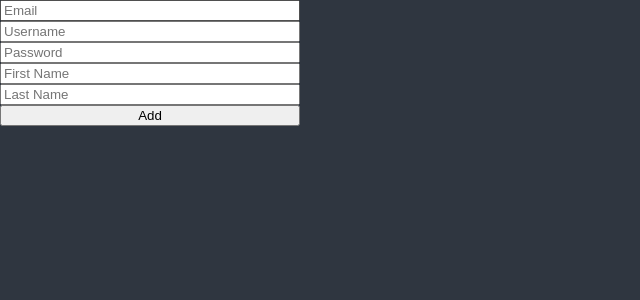
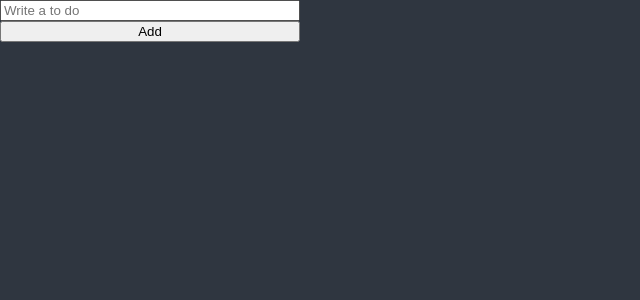
Before and after one commit to daehyeong2/react-masterclass, a React (Create React App) app: page / in a window 1280 px wide. Shown: the top 300 px of the page, without its empty margins (0-640 px from the left). Built offline with nearby package versions, Linux system fonts and the light colour scheme.

Commit message:
6.9 ~ 6.10

```diff
--- a/src/App.tsx
+++ b/src/App.tsx
@@ -1,5 +1,5 @@
 import { createGlobalStyle } from "styled-components";
-import ToDoList from "./ToDoList";
+import ToDoList from "./components/ToDoList";
 
 const GlobalStyle = createGlobalStyle`
 @import url('https://fonts.googleapis.com/css2?family=Source+Sans+Pro:wght@300;400&display=swap');
--- a/src/ToDoList.tsx
+++ /dev/null
@@ -1,113 +0,0 @@
-import { useForm } from "react-hook-form";
-
-// function ToDoList() {
-//   const [toDo, setToDo] = useState("");
-//   const [toDoError, setToDoError] = useState("");
-//   const onChange = (event: React.FormEvent<HTMLInputElement>) => {
-//     const {
-//       currentTarget: { value },
-//     } = event;
-//     setToDo(value);
-//   };
-//   const onSubmit = (event: React.FormEvent<HTMLFormElement>) => {
-//     event.preventDefault();
-//     if (toDo.length < 10) {
-//         return setToDoError("너무 짧습니다");
-//       }
-//       setToDoError("");
-//     console.log(toDo);
-//   };
-//   return (
-//     <div>
-//       <form onSubmit={onSubmit}>
-//         <input value={toDo} onChange={onChange} placeholder="Write a to do" />
-//         <button>Add</button>
-//         {toDoError !== "" ? toDoError : ""}
-//       </form>
-//     </div>
-//   );
-// }
-
-interface IErrors {
-  email?: {
-    message: string;
-  };
-  username?: {
-    message: string;
-  };
-  password?: {
-    message: string;
-  };
-  firstName?: {
-    message: string;
-  };
-  lastName?: {
-    message: string;
-  };
-}
-
-function ToDoList() {
-  const {
-    register,
-    handleSubmit,
-    formState: { errors },
-  } = useForm<IErrors>();
-  const onValid = (data: any) => {
-    console.log(data);
-  };
-  return (
-    <div>
-      <form
-        style={{ display: "flex", flexDirection: "column", maxWidth: "300px" }}
-        onSubmit={handleSubmit(onValid)}
-      >
-        <input
-          {...register("email", {
-            required: "Email is required",
-            pattern: {
-              value: /^[A-Za-z0-9._%+-]+@naver.com$/,
-              message: "Only naver.com emails allowed",
-            },
-          })}
-          placeholder="Email"
-        />
-        <span>{errors?.email?.message as string}</span>
-        <input
-          {...register("username", {
-            required: "Username is required",
-            minLength: {
-              value: 5,
-              message: "Your Username is too short.",
-            },
-          })}
-          placeholder="Username"
-        />
-        <span>{errors?.username?.message as string}</span>
-        <input
-          {...register("password", {
-            required: "Password is Required",
-            minLength: {
-              value: 5,
-              message: "Your password is too short.",
-            },
-          })}
-          placeholder="Password"
-        />
-        <span>{errors?.password?.message as string}</span>
-        <input
-          {...register("firstName", { required: "First Name is required" })}
-          placeholder="First Name"
-        />
-        <span>{errors?.firstName?.message as string}</span>
-        <input
-          {...register("lastName", { required: "Last Name is required" })}
-          placeholder="Last Name"
-        />
-        <span>{errors?.lastName?.message as string}</span>
-        <button>Add</button>
-      </form>
-    </div>
-  );
-}
-
-export default ToDoList;
--- /dev/null
+++ b/src/components/ToDoList.tsx
@@ -0,0 +1,37 @@
+import { useForm } from "react-hook-form";
+
+interface IForm {
+  toDo: string;
+}
+
+function ToDoList() {
+  const {
+    register,
+    handleSubmit,
+    setValue,
+    formState: { errors },
+  } = useForm<IForm>();
+  const onSubmit = (data: IForm) => {
+    console.log("add to do", data.toDo);
+    setValue("toDo", "");
+  };
+  return (
+    <div>
+      <form
+        style={{ display: "flex", flexDirection: "column", maxWidth: "300px" }}
+        onSubmit={handleSubmit(onSubmit)}
+      >
+        <input
+          {...register("toDo", {
+            required: "Please write a To Do",
+          })}
+          placeholder="Write a to do"
+        />
+        <span>{errors?.toDo?.message}</span>
+        <button>Add</button>
+      </form>
+    </div>
+  );
+}
+
+export default ToDoList;
```
Also changed, not shown: tsconfig.json (+2 -8 lines).
